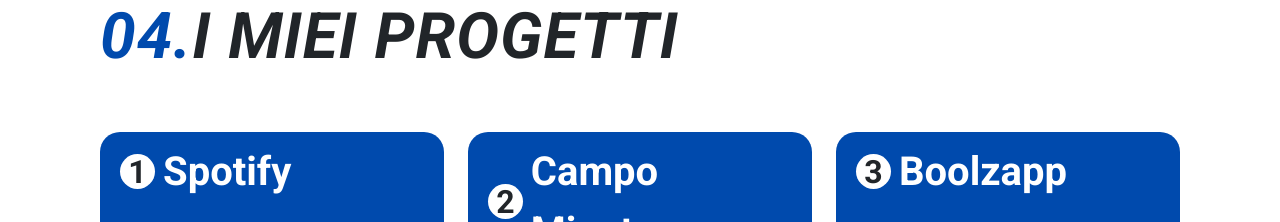
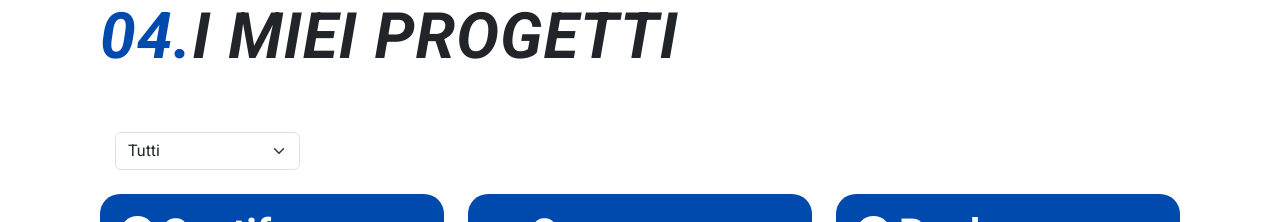
Before and after one commit to albertostizzoli/my-portfolio, a Vue app: page / in a window 1280 px wide. Shown: the part 2760-2982 px from the top of the page. Built offline with nearby package versions, Linux system fonts and the light colour scheme.

Commit message:
create filter for type of projects

```diff
--- a/src/pages/HomePage.vue
+++ b/src/pages/HomePage.vue
@@ -73,15 +73,22 @@
         <section id="projects">
             <h2 class="intro pb-5"><i><span class="index">04.</span>I MIEI PROGETTI</i></h2>
             <div class="container p-0">
+                <div class="select-container mb-4">
+                    <select class="form-select" v-model="selectedType">
+                        <option value="">Tutti</option>
+                        <option value="FRONT-END">Front-End</option>
+                        <option value="BACK-END">Back-End</option>
+                        <option value="FULL-STACK">Full-Stack</option>
+                    </select>
+                </div>
                 <div class="row g-4">
-                    <div class="col-12 col-md-6 col-lg-4" v-for="(item, index) in store.projects" :key="index">
-                        <div class="box-card ">
+                    <div class="col-12 col-md-6 col-lg-4" v-for="(item, index) in filteredProjects" :key="index">
+                        <div class="box-card">
                             <div class="box-card-top">
                                 <div class="number"><span>{{ item.id }}</span></div>
                                 <div class="title"><span>{{ item.title }}</span></div>
                             </div>
-                            <div class="preview" :style="{ 'background-image': 'url(./' + item.image + ')' }">
-                            </div>
+                            <div class="preview" :style="{ 'background-image': 'url(./' + item.image + ')' }"></div>
                             <div class="project">
                                 <router-link :to="{ name: 'project', params: { id: item.id } }" class="btn btn-sm">
                                     Continua a leggere
@@ -92,6 +99,7 @@
                 </div>
             </div>
         </section>
+
     </div>
 </template>
 
@@ -106,6 +114,7 @@ export default {
         return {
             store,
             is_active: 'btn-0',
+            selectedType: '',
         }
     },
     methods: {
@@ -116,8 +125,15 @@ export default {
     mounted() {
         this.isActive(this.is_active);
     },
+    computed: {
+        filteredProjects() {
+            if (this.selectedType) {
+                return this.store.projects.filter(project => project.type === this.selectedType);
+            }
+            return this.store.projects;
+        }
+    }
 }
-
 </script>
 
 <style lang="scss" scoped>
@@ -213,6 +229,12 @@ export default {
 
     #projects {
 
+        .select-container{
+            max-width: 200px;
+            margin-left: 0;
+            padding-left: 15px;
+        }
+
         .box-card {
             width: 100%;
             height: 100%;
@@ -276,7 +298,7 @@ export default {
                 font-size: 1.2rem;
                 border-radius: 20px;
 
-                &:hover{
+                &:hover {
                     scale: 1.2;
                     transition: .3s;
                 }
--- a/src/store.js
+++ b/src/store.js
@@ -65,8 +65,8 @@ export const store = reactive({
             description:
             "<ul class=\"ps-4\">" +
             "<li>Responsabile della preparazione delle serie di capi da mandare in produzione e controllo dell’entrata e uscita delle materie prime attraverso l’azienda;</li>" +
-            "<li>Risolvere problemi legati alla produzione</li>" +
-            "<li>Responsabile della produzione di serie di capi con controllo qualità e quantità del prodotto in modo da poter rispettare le esigenze del cliente</li>" +
+            "<li>Risolvere problemi legati alla produzione;</li>" +
+            "<li>Responsabile della produzione di serie di capi con controllo qualità e quantità del prodotto in modo da poter rispettare le esigenze del cliente;</li>" +
             "<li>Manutenzione e pulizia durante la stagione estiva delle macchine da maglieria;</li>" +
             "</ul>"
         },
```
